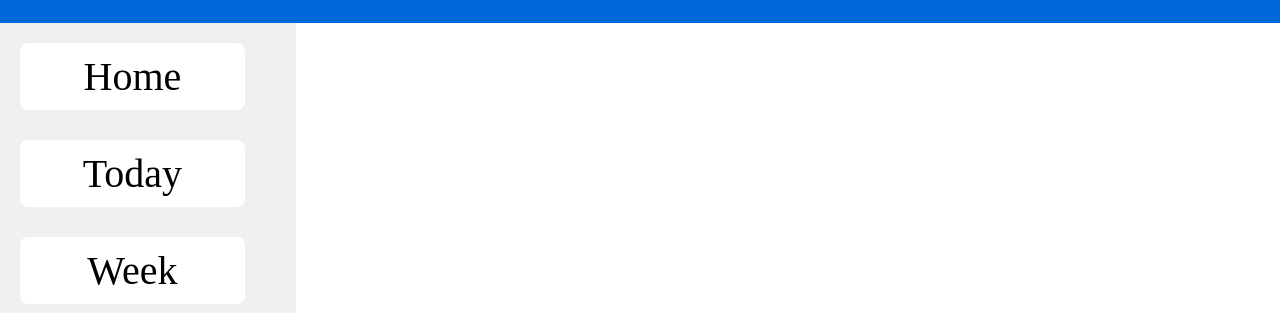
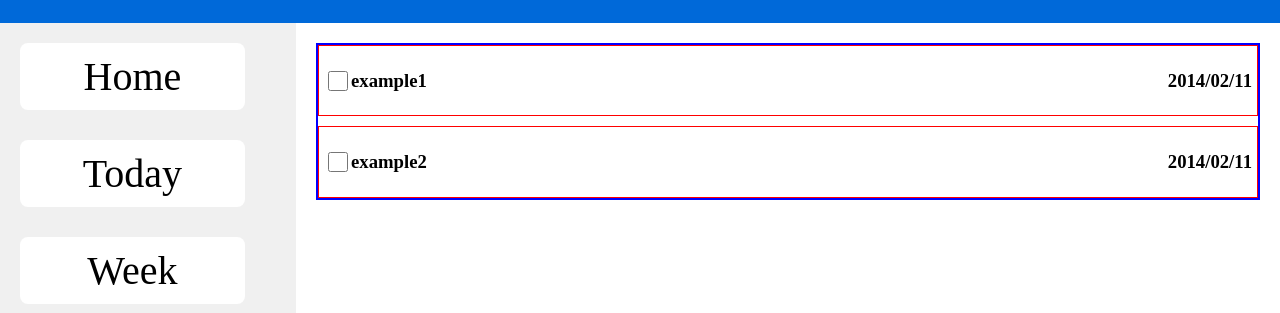
Before and after one commit to Yusef-H/todo-list, a website built with webpack: page dist/index.html in a window 1280 px wide. Shown: the part 87-400 px from the top of the page. Built offline with nearby package versions, Linux system fonts and the light colour scheme.

Commit message:
add todo in ui with checkbox, title and date

```diff
--- a/src/domHandler.js
+++ b/src/domHandler.js
@@ -1,7 +1,7 @@
-
+import { format} from 'date-fns'
 const sidebarButton = document.querySelector('.sidebar-collapse-button');
 const sidebar = document.querySelector('.sidebar');
-const todosListContainer = document.querySelector('.todos-list');
+const todoListContainer = document.querySelector('.todo-list-container');
 
 sidebarButton.addEventListener('click', () => {
     sidebar.classList.toggle('sidebar-show');
@@ -17,7 +17,30 @@ function displayProjectTodos(project){
 
 function displayTodo(todo){
     const todoContainer = document.createElement('div');
-    todosListContainer.appendChild(todoContainer);
+    const leftDiv = document.createElement('div');
+    const rightDiv = document.createElement('div');
+
+    const checkBox = document.createElement("input");
+    const title = document.createElement("h3");
+    const date = document.createElement("h3");
+
+
+    checkBox.setAttribute("type", "checkbox");
+    leftDiv.appendChild(checkBox);
+
+    title.innerHTML = todo.title;
+    leftDiv.appendChild(title);
+
+
+    date.innerHTML = format(todo.dueDate, "yyyy/MM/dd");
+    rightDiv.appendChild(date);
+
+    todoContainer.appendChild(leftDiv);
+    todoContainer.appendChild(rightDiv);
+
+
+    todoContainer.classList.add('todo-container');
+    todoListContainer.appendChild(todoContainer);
 }
 
 
--- a/src/index.js
+++ b/src/index.js
@@ -8,5 +8,7 @@ import {displayProjectTodos} from './domHandler.js';
 
 const exProject = Project("Example");
 const todo1 = TodoFactory("example1", "ex1", new Date(2014, 1, 11));
+const todo2 = TodoFactory("example2", "ex2", new Date(2014, 1, 11));
 exProject.addTodo(todo1);
+exProject.addTodo(todo2);
 displayProjectTodos(exProject);
--- a/src/style.css
+++ b/src/style.css
@@ -89,6 +89,32 @@ li{
 }
 
 
+.todo-list-container{
+    border: 2px solid blue;
+    display: flex;
+    flex-direction: column;
+
+    gap: 10px;
+}
+.todo-container{
+    display: flex;
+    align-items: center;
+    justify-content: space-between;
+    padding: 5px;
+    border: 1px solid red;
+}
+
+.todo-container div{
+    display: flex;
+    align-items: center;
+}
+
+input[type="checkbox"]{
+    width: 20px;
+    height: 20px;
+}
+
+
 
 
 
```
Also changed, not shown: dist/bundle.js, dist/index.html.
